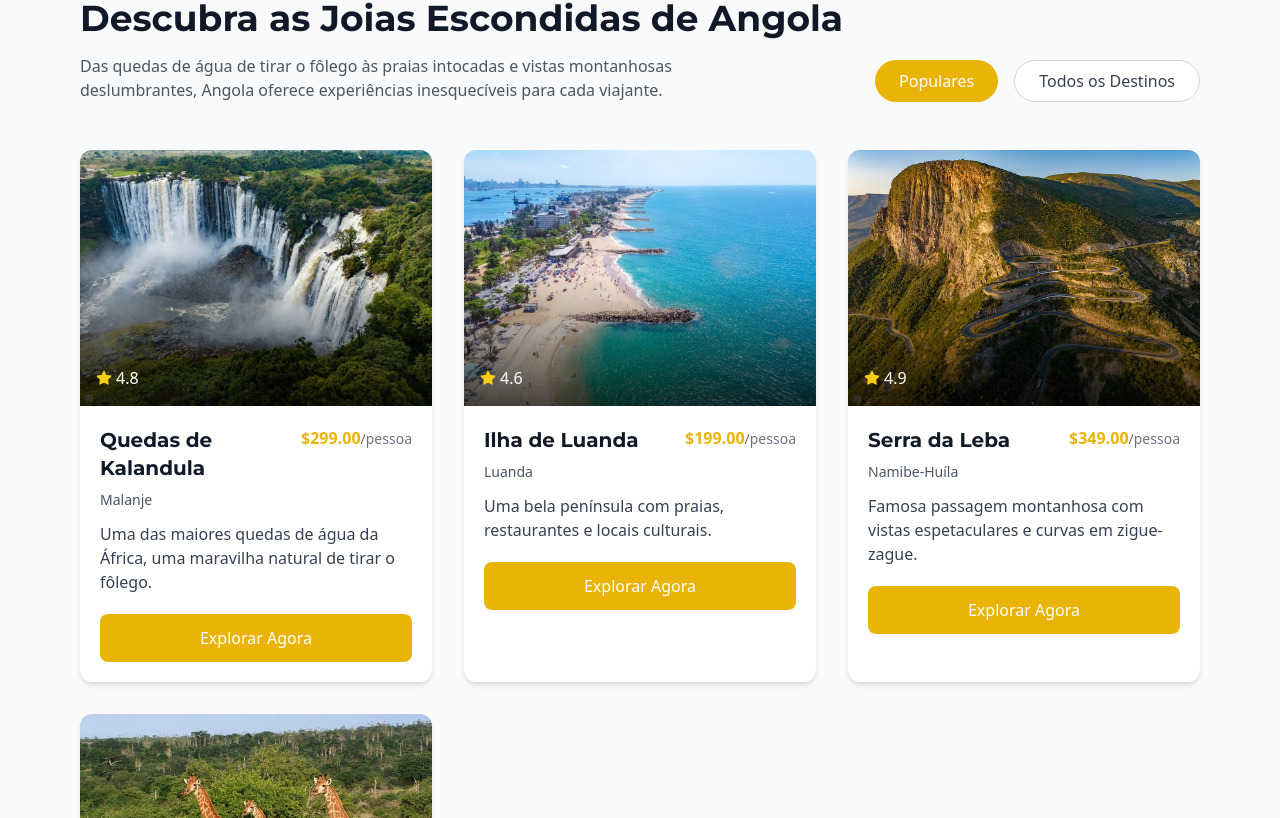
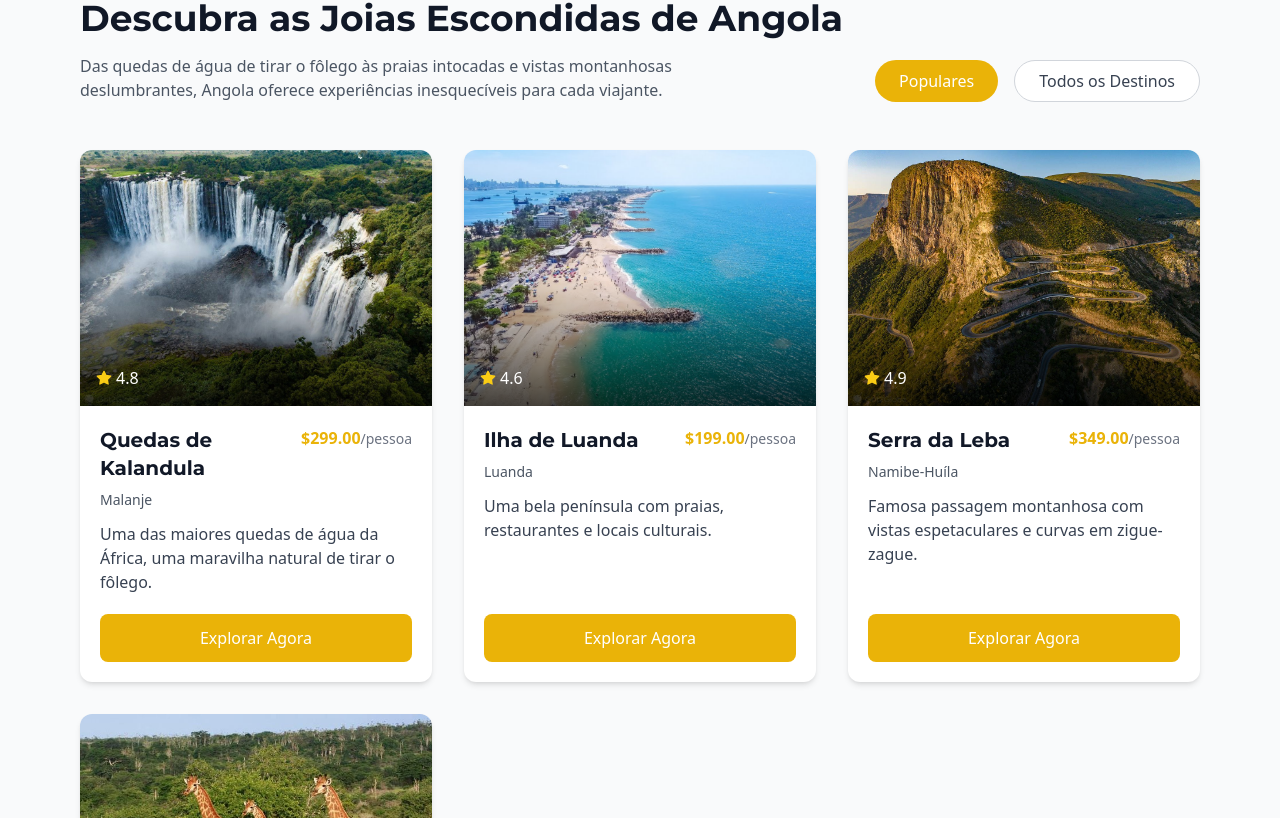
Before and after one commit to Akejr/propangolaexperience, a React (Vite) app: page / in a window 1280 px wide. Shown: the part 882-1700 px from the top of the page. Built offline with nearby package versions, Linux system fonts and the light colour scheme.

Commit message:
fix: alinhado botões dos cards de destino

```diff
--- a/src/components/Destinations.tsx
+++ b/src/components/Destinations.tsx
@@ -187,7 +187,7 @@ const DestinationCard: React.FC<DestinationCardProps> = ({ destination }) => {
   const { formatPrice } = useCurrency();
 
   return (
-    <div className="bg-white rounded-xl overflow-hidden shadow-md hover:shadow-xl transition-shadow duration-300 group">
+    <div className="bg-white rounded-xl overflow-hidden shadow-md hover:shadow-xl transition-shadow duration-300 group flex flex-col h-full">
       <div className="relative h-64 overflow-hidden">
         <img
           src={destination.image}
@@ -200,7 +200,7 @@ const DestinationCard: React.FC<DestinationCardProps> = ({ destination }) => {
           <span className="font-medium">{destination.rating}</span>
         </div>
       </div>
-      <div className="p-5">
+      <div className="p-5 flex flex-col flex-grow">
         <div className="flex justify-between items-start mb-2">
           <h3 className="text-xl font-bold text-gray-900">{destination.name}</h3>
           <div className="text-yellow-500 font-bold">
@@ -213,8 +213,8 @@ const DestinationCard: React.FC<DestinationCardProps> = ({ destination }) => {
           </div>
         </div>
         <p className="text-gray-600 text-sm mb-3">{destination.location}</p>
-        <p className="text-gray-700 mb-5">{destination.description[language]}</p>
-        <button className="w-full py-3 bg-yellow-500 text-white rounded-lg font-medium hover:bg-yellow-600 transition-colors duration-300">
+        <p className="text-gray-700 mb-5 flex-grow">{destination.description[language]}</p>
+        <button className="w-full py-3 bg-yellow-500 text-white rounded-lg font-medium hover:bg-yellow-600 transition-colors duration-300 mt-auto">
           {language === 'PT' ? 'Explorar Agora' :
            language === 'ES' ? 'Explorar Ahora' :
            'Explore Now'}
```
